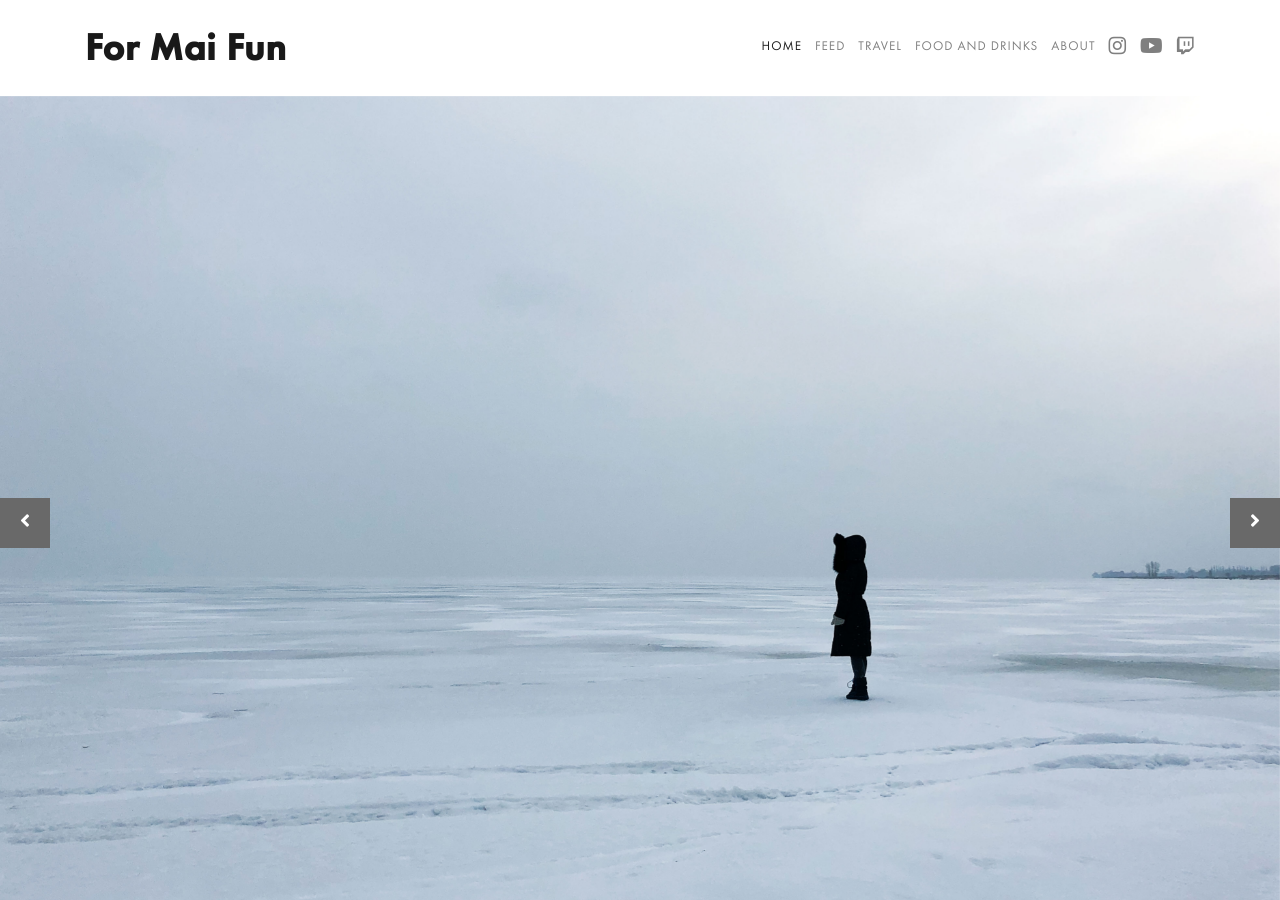
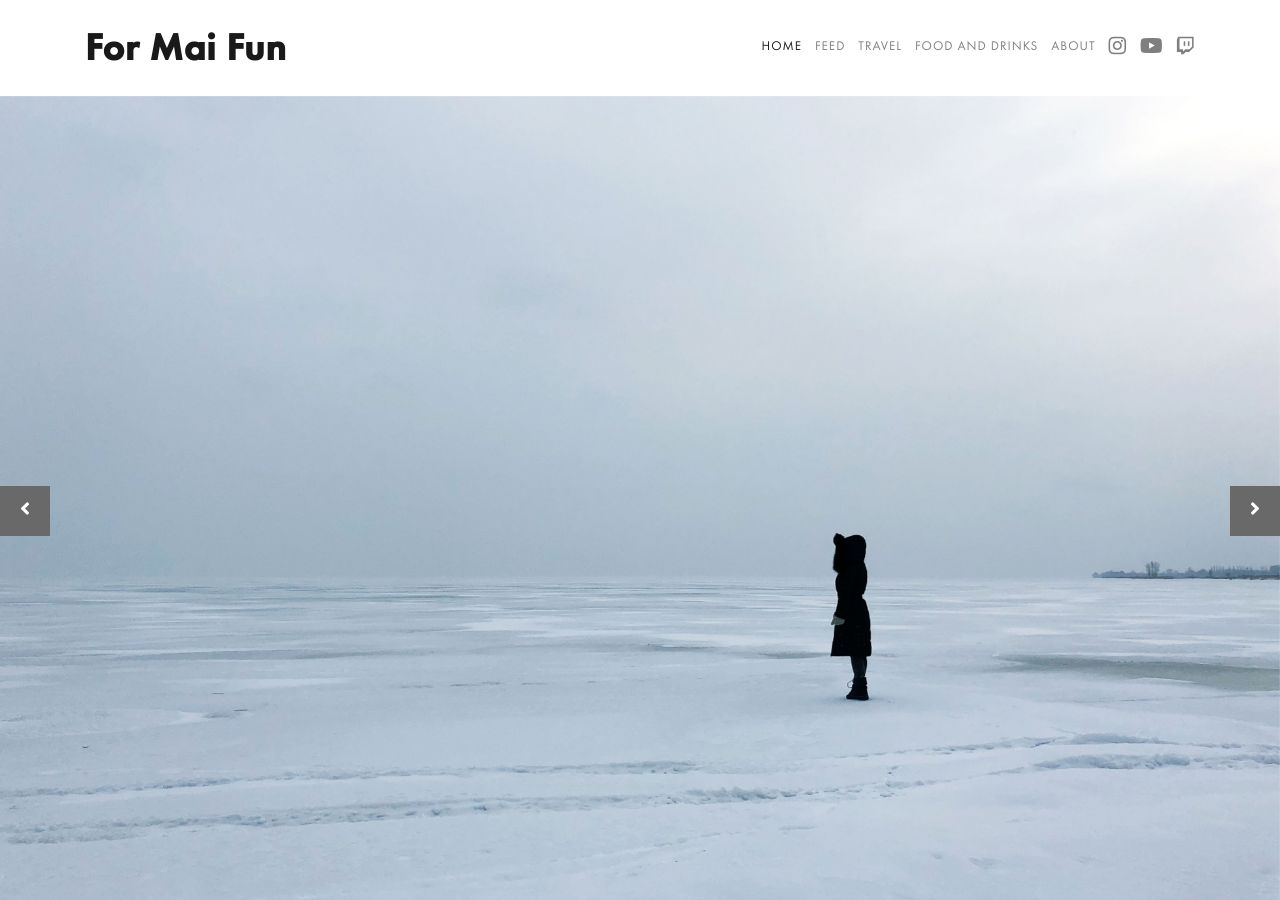
Before and after one commit to formaifun/formaifun.github.io, a Jekyll site: the page built from index.html, in a window 1280 px wide. Built offline with Jekyll 4.4.1, drawn with Linux system fonts in a browser that asks for light colours; nearby versions of some CDN libraries.

Commit message:
fix arrow

```diff
--- a/assets/css/main.css
+++ b/assets/css/main.css
@@ -105,7 +105,7 @@ a:hover {
 .slider .owl-carousel .owl-nav {
     cursor: pointer;
     position: absolute;
-    top: 50%;
+    top: 48.5%;
     width: 100%;
 }
 
```
